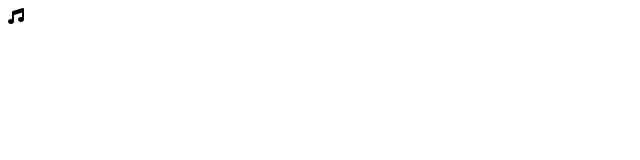
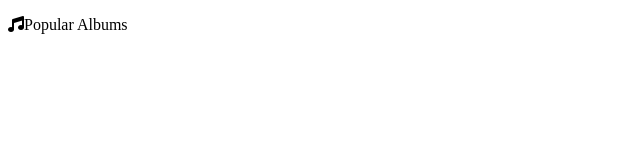
Before and after one commit to Nip2Ship/skyblocks, a plain HTML site: page index.html in a window 1280 px wide. Shown: the whole page, without its empty margins (0-640 px from the left). Drawn offline with Linux system fonts and the light colour scheme; a web font is replaced by a local one.

Commit message:
Update index.html

```diff
--- a/index.html
+++ b/index.html
@@ -8,6 +8,6 @@
     <link rel="stylesheet" href="style.css">
 </head>
 <body>
-   <i class="fa-solid fa-music fa-bounce"></i>
+    <p><i class="fa-solid fa-music fa-bounce"></i>Popular Albums</p>
 </body>
 </html>
```
